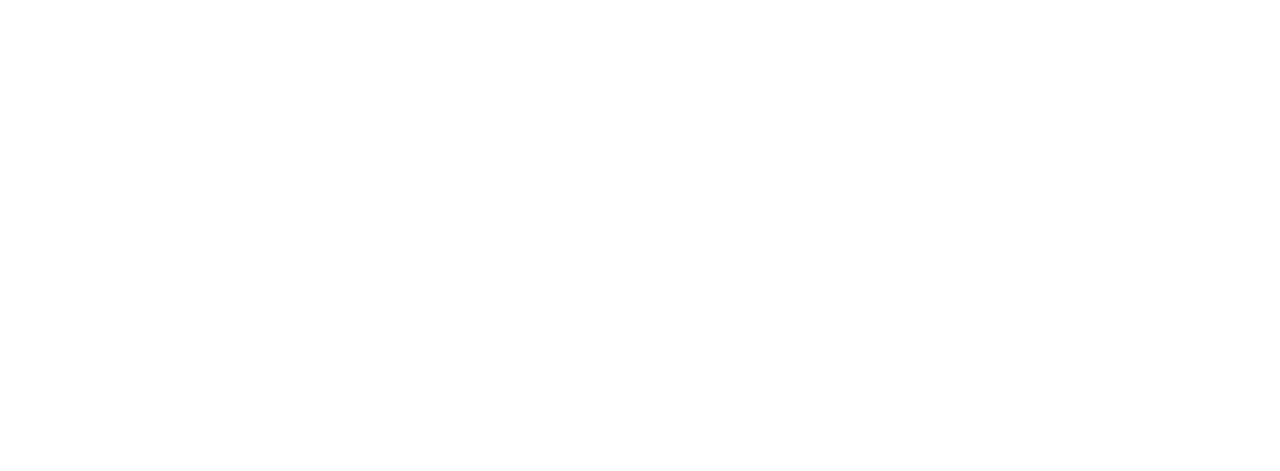
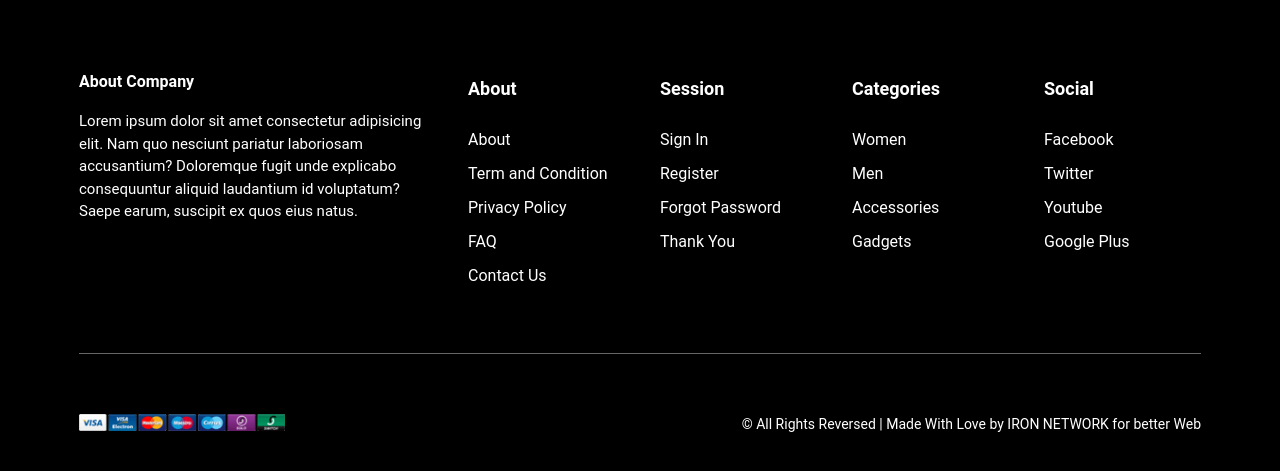
Before and after one commit to lmint3010/team-shop, a React (Create React App) app: page / in a window 1280 px wide. Shown: the part 1916-2387 px from the top of the page. Before the commit the page ends 1907 px from the top, so only its background shows below. Built offline with nearby package versions, Linux system fonts and the light colour scheme.

Commit message:
DONE FOOTER WEBSITE

```diff
--- a/package.json
+++ b/package.json
@@ -3,7 +3,9 @@
   "version": "0.1.0",
   "private": true,
   "dependencies": {
+    "@fortawesome/fontawesome-free": "^5.6.3",
     "bootstrap": "^4.2.1",
+    "node-sass": "^4.11.0",
     "react": "^16.7.0",
     "react-dom": "^16.7.0",
     "react-router-dom": "^4.3.1",
--- a/src/components/App/App.css
+++ b/src/components/App/App.css
@@ -1,5 +1,7 @@
 .App {
   text-align: center;
+  font-family: Roboto;
+  font-size: 16;
 }
 
 .App-logo {
--- a/src/components/App/App.js
+++ b/src/components/App/App.js
@@ -2,12 +2,12 @@
 
 // Team Components
 import Menu from '../Menu/Menu'
-import ListProducts from '../ListProducts/ListProducts';
-import TopProducts from '../TopProducts/TopProducts';
-import Carousel from '../Carousel/Carousel';
-import TopBrands from '../TopBrands/TopBrands';
-import TopMenu from '../TopMenu/TopMenu';
-
+import ListProducts from '../ListProducts/ListProducts'
+import TopProducts from '../TopProducts/TopProducts'
+import Carousel from '../Carousel/Carousel'
+import TopBrands from '../TopBrands/TopBrands'
+import TopMenu from '../TopMenu/TopMenu'
+import Footer from '../Footer/Footer'
 // Team CSS
 import './App.css';
 //12312312321
@@ -20,6 +20,7 @@
             <ListProducts />
             <TopProducts />
             <TopBrands/>
+            <Footer/>
         </div>
     );
 }
--- a/src/components/Footer/Footer.js
+++ b/src/components/Footer/Footer.js
@@ -0,0 +1,61 @@
+import React, { Component } from "react";
+import { Container, Row, Col } from "reactstrap";
+
+import "./Footer.scss";
+
+const imgCards = '/Image/ImageBrands/cards.png'
+
+class Footer extends Component {
+  render() {
+    return (
+        <div  className="Footer">
+            <Container>
+                <Row>
+                    <Col xs="12" md="12" lg="4" className="ps-footer-col-1">
+                        <p>About Company</p>
+                        <p>
+                            Lorem ipsum dolor sit amet consectetur adipisicing elit. Nam quo nesciunt pariatur laboriosam accusantium? Doloremque fugit unde explicabo consequuntur aliquid laudantium id voluptatum? Saepe earum, suscipit ex quos eius natus.
+                        </p>
+                    </Col>
+                    <Col xs="12" md="3" lg="2" className="ps-footer-col-2">
+                        <p>About</p>
+                        <a href="#">About</a>
+                        <a href="#">Term and Condition</a>
+                        <a href="#">Privacy Policy</a>
+                        <a href="#">FAQ</a>
+                        <a href="#">Contact Us</a>
+                    </Col>
+                    <Col xs="12" md="3" lg="2" className="ps-footer-col-3">
+                        <p>Session</p>
+                        <a href="#">Sign In</a>
+                        <a href="#">Register</a>
+                        <a href="#">Forgot Password</a>
+                        <a href="#">Thank You</a>
+                    </Col>
+                    <Col xs="12" md="3" lg="2" className="ps-footer-col-4">
+                        <p>Categories</p>
+                        <a href="#">Women</a>
+                        <a href="#">Men</a>
+                        <a href="#">Accessories</a>
+                        <a href="#">Gadgets</a>
+                    </Col>
+                    <Col xs="12" md="3" lg="2" className="ps-footer-col-5">
+                        <p>Social</p>
+                        <a href="#">Facebook</a>
+                        <a href="#">Twitter</a>
+                        <a href="#">Youtube</a>
+                        <a href="#">Google Plus</a>
+                    </Col>
+                </Row>
+                <div className="ps-line"></div>
+                <div className="ps-copy-right">
+                    <img src={process.env.PUBLIC_URL + imgCards} alt="nothing" />
+                    <p>© All Rights Reversed | Made With Love by IRON NETWORK for better Web</p>
+                </div>
+            </Container>
+        </div>
+    );
+  }
+}
+
+export default Footer;
--- /dev/null
+++ b/src/components/Footer/Footer.scss
@@ -0,0 +1,61 @@
+$bg: #000000;
+$color: #ffffff;
+$bg-line: rgba(255, 255, 255, .4);
+.Footer {
+    padding: 5rem 0 4rem 0;
+    background: $bg;
+    color: $color;
+    .ps-footer-col-1 {
+        text-align: left;
+        p{
+            &:nth-child(1) {
+            font-weight: bold;
+            }
+            &:nth-child(2){
+            font-size: 15px;
+            }
+        }
+    }
+    .ps-footer-col-2,
+    .ps-footer-col-3,
+    .ps-footer-col-4,
+    .ps-footer-col-5{
+        text-align: left;
+        p {
+            font-weight: bold;
+            padding: 5px;
+            font-size: 18px;
+        }
+        a {
+            padding: 5px;
+            color: $color;
+            display: block;
+        }
+    }
+    .ps-line {
+        width: 100%;
+        height:1px;
+        background: $bg-line;
+        margin: 60px 0 60px;
+    }
+    .ps-copy-right {
+        display:  flex;
+        justify-content: space-between;
+        font-size: 14px;
+        img {
+            height: 17px;;
+        }
+    }
+}
+
+@media (max-width: 600px){
+    .ps-copy-right {
+        flex-direction: column;
+        align-items: center;
+        img {
+            margin-bottom: .5rem;
+            height:auto;
+            width: 60%;
+        }
+    }
+}
```
Also changed, not shown: public/Image/ImageBrands/cards.png (added), src/components/Footer/Footer.css (deleted), 1 other file (tests, documents, lock files or other folders).
